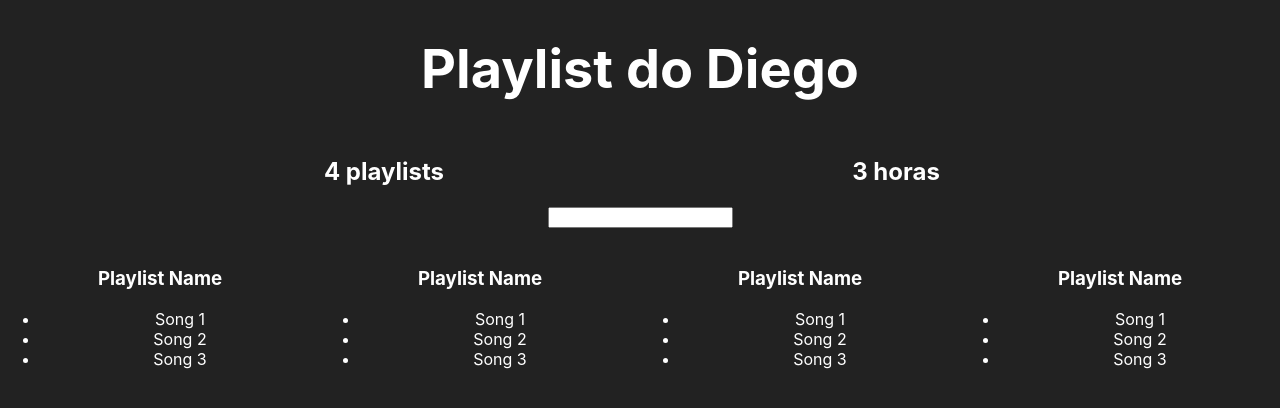
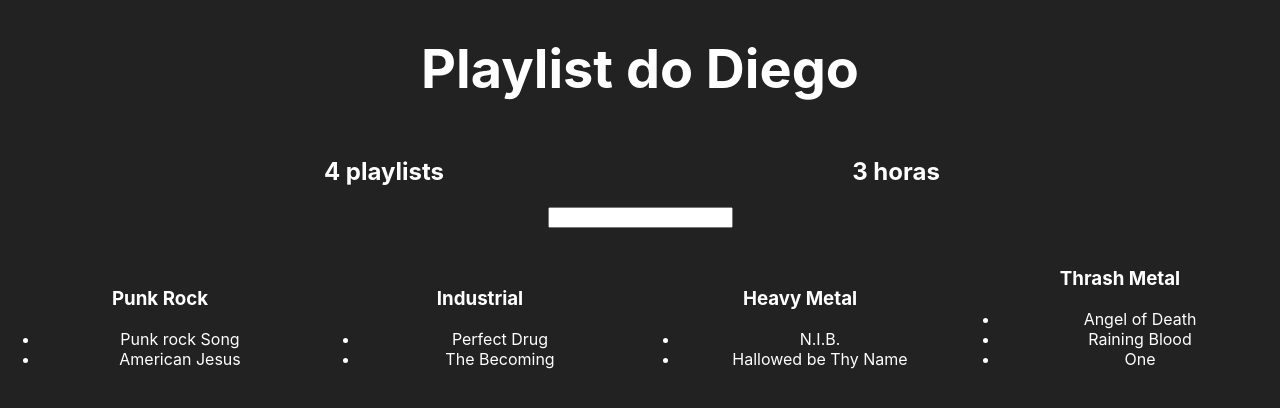
Before and after one commit to diegofsv/devtip-prototype, a React (Create React App) app: page / in a window 1280 px wide. Shown: the top 408 px of the page. Built offline with nearby package versions, Linux system fonts and the light colour scheme.

Commit message:
adicionando maps na playlist

```diff
--- a/src/App.js
+++ b/src/App.js
@@ -13,11 +13,11 @@ let fakeServerData = {
       {name: 'Punk Rock',
        songs: [{name: 'Punk rock Song', duration: 1324}, {name: 'American Jesus', duration: 1324}]},
       {name: 'Industrial',
-       songs: [{name: 'Punk rock Song', duration: 1324}, {name: 'American Jesus', duration: 1324}]},
+       songs: [{name: 'Perfect Drug', duration: 1324}, {name: 'The Becoming', duration: 1324}]},
       {name: 'Heavy Metal',
-       songs: [{name: 'Punk rock Song', duration: 1324}, {name: 'American Jesus', duration: 1324}]},
+       songs: [{name: 'N.I.B.', duration: 1324}, {name: 'Hallowed be Thy Name', duration: 1324}]},
       {name: 'Thrash Metal',
-       songs: [{name: 'Punk rock Song', duration: 1324}, {name: 'American Jesus', duration: 1324}]}
+       songs: [{name: 'Angel of Death', duration: 1324}, {name: 'Raining Blood', duration: 1324}, {name: 'One', duration: 1324}]}
     ]
   }
 };
@@ -61,14 +61,18 @@ class Filter extends Component{
 
 class Playlist extends Component{
   render() {
+    let playList = this.props.playlist
      return (
        <div style={{...defaultStyle, width: '25%', display: 'inline-block'}}>
         <img />
-        <h3>Playlist Name</h3>
+        <h3>{playList.name}</h3>
         <ul>
-          <li>Song 1</li>
-          <li>Song 2</li>
-          <li>Song 3</li>
+        {
+          playList.songs.map(song =>
+            <li>{song.name}</li>
+          )
+        }
+
         </ul>
        </div>
      );
@@ -103,10 +107,12 @@ class App extends Component {
           <HourCounter playlists={
             this.state.serverData.user.playlists} />
           <Filter/>
-          <Playlist/>
-          <Playlist/>
-          <Playlist/>
-          <Playlist/>
+          {
+            this.state.serverData.user.playlists.map(playlist =>
+                <Playlist playlist={playlist}/>
+            )
+          }
+
         </div> : <h1 style={defaultStyle}> Carregando... </h1>}
       </div>
     );
```
